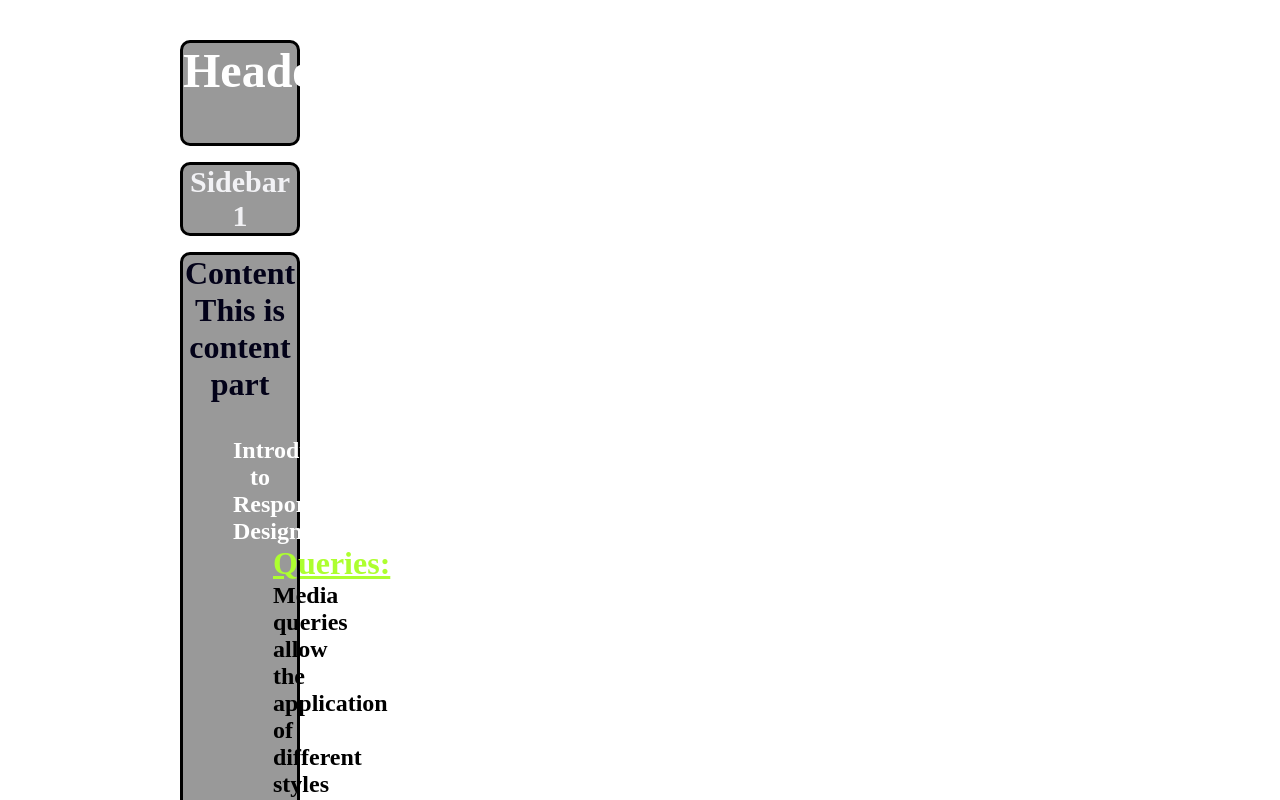
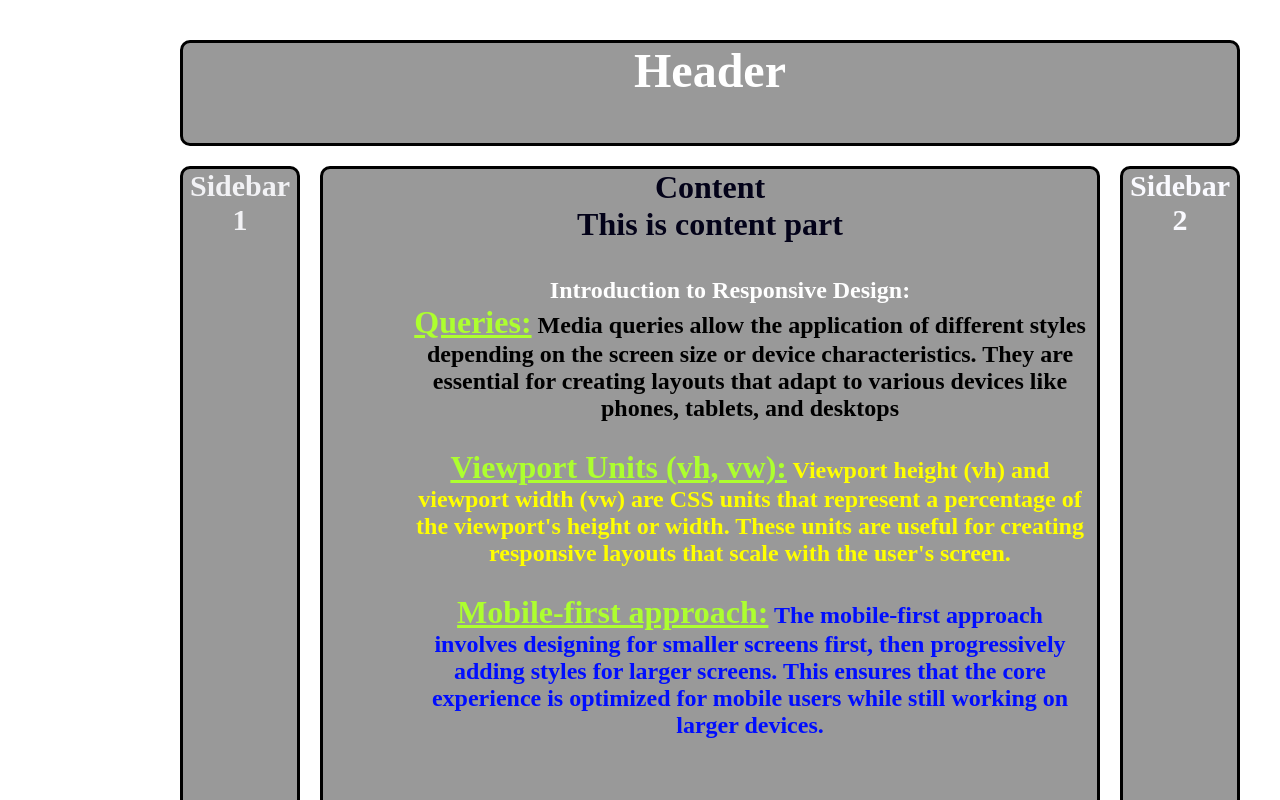
Before and after one commit to iammehedihasann/6-Month-Boatcamp-With-Basify, a plain HTML site: page CSS -Day-04/index.html in a window 1280 px wide. Shown: the top 800 px of the page. Drawn offline with Linux system fonts and the light colour scheme.

Commit message:
Update styles.css

```diff
--- a/CSS -Day-04/styles.css
+++ b/CSS -Day-04/styles.css
@@ -87,7 +87,7 @@ body {
       color: #444;
     }
 
-    body > .wrapper {
+ .wrapper {
       display: grid;
       grid-gap: 1em;
       grid-template-areas:
```
